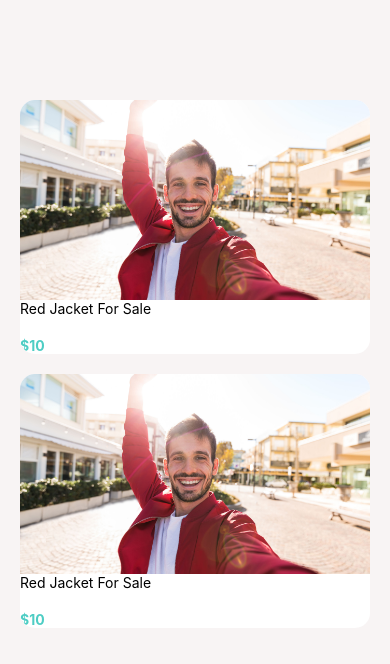
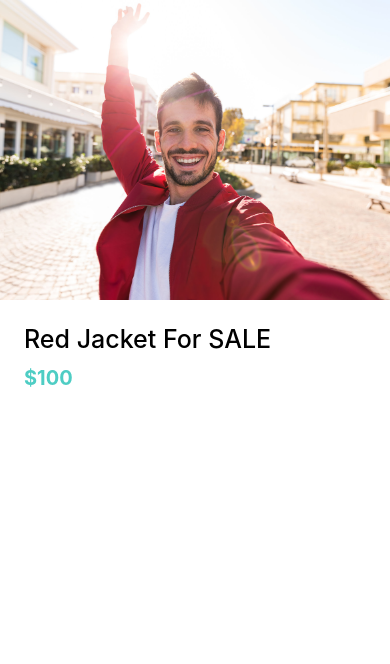
Before and after one commit to mhamzaaftab1166/DoneIt, a React Native app: screen / in a window 390 px wide. Shown: the top 664 px of the page. Built offline with nearby package versions, Linux system fonts and the light colour scheme.

Commit message:
implement listing detail screen

```diff
--- a/App.js
+++ b/App.js
@@ -1,24 +1,6 @@
 import { View } from "react-native";
 import Card from "./app/components/Card";
+import ListingDetailScreen from "./app/screens/ListingDetailScreen";
 export default function App() {
-  return (
-    <View
-      style={{
-        backgroundColor: "#f8f4f4",
-        padding: 20,
-        paddingTop: 100,
-      }}
-    >
-      <Card
-        title={"Red Jacket For Sale"}
-        subTitle={"$10"}
-        image={require("./app/assets/jacket.jpg")}
-      ></Card>
-      <Card
-        title={"Red Jacket For Sale"}
-        subTitle={"$10"}
-        image={require("./app/assets/jacket.jpg")}
-      ></Card>
-    </View>
-  );
+  return <ListingDetailScreen />;
 }
--- /dev/null
+++ b/app/screens/ListingDetailScreen.js
@@ -0,0 +1,36 @@
+import React from "react";
+import { Image, View, StyleSheet } from "react-native";
+import AppText from "../components/AppText";
+import colors from "../config/colors";
+
+function ListingDetailScreen(props) {
+  return (
+    <View>
+      <Image style={styles.image} source={require("../assets/jacket.jpg")} />
+      <View style={styles.detailsContainer}>
+        <AppText style={styles.title}>Red jacket For SALE</AppText>
+        <AppText style={styles.price}>$100</AppText>
+      </View>
+    </View>
+  );
+}
+const styles = StyleSheet.create({
+  image: {
+    width: "100%",
+    height: 300,
+  },
+  detailsContainer: {
+    padding: 24,
+  },
+  title: {
+    fontSize: 25,
+    fontWeight: "500",
+  },
+  price: {
+    fontSize: 20,
+    color: colors.secondary,
+    fontWeight: "bold",
+    marginVertical: 12,
+  },
+});
+export default ListingDetailScreen;
```
